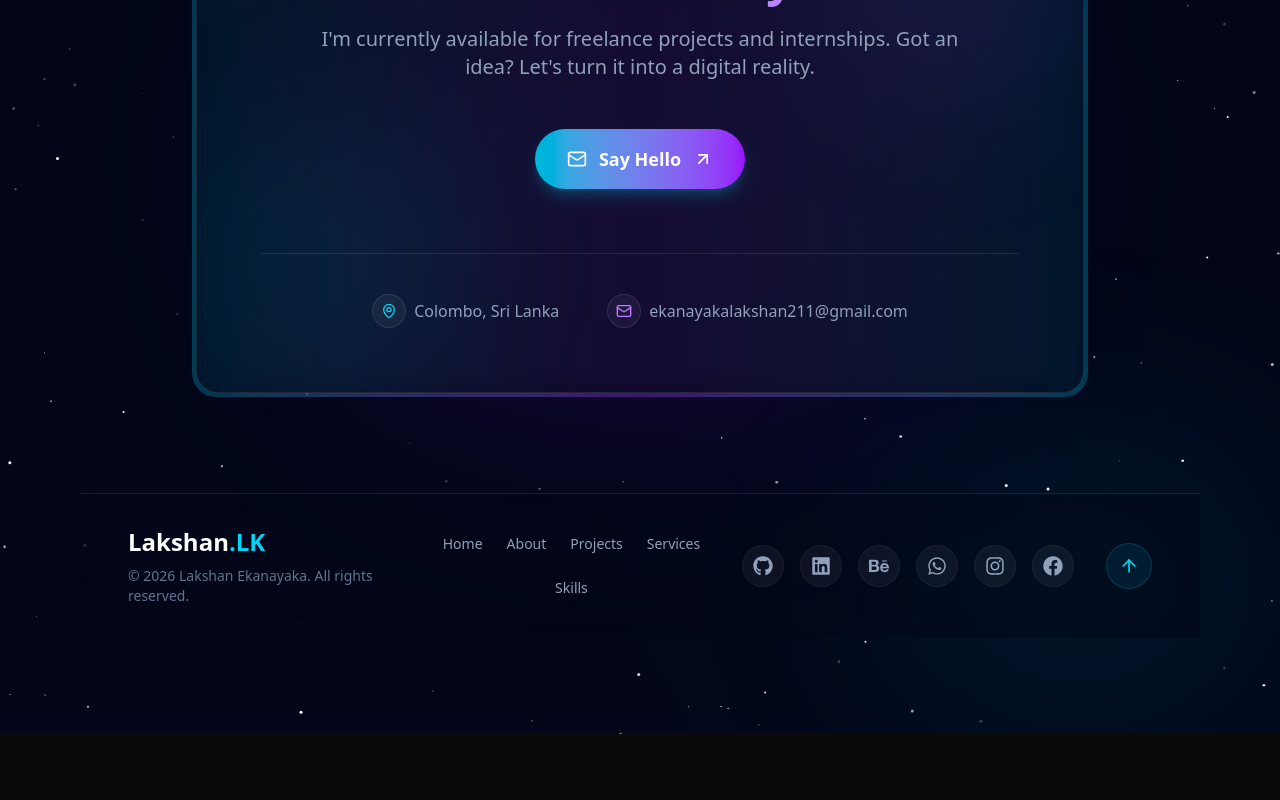
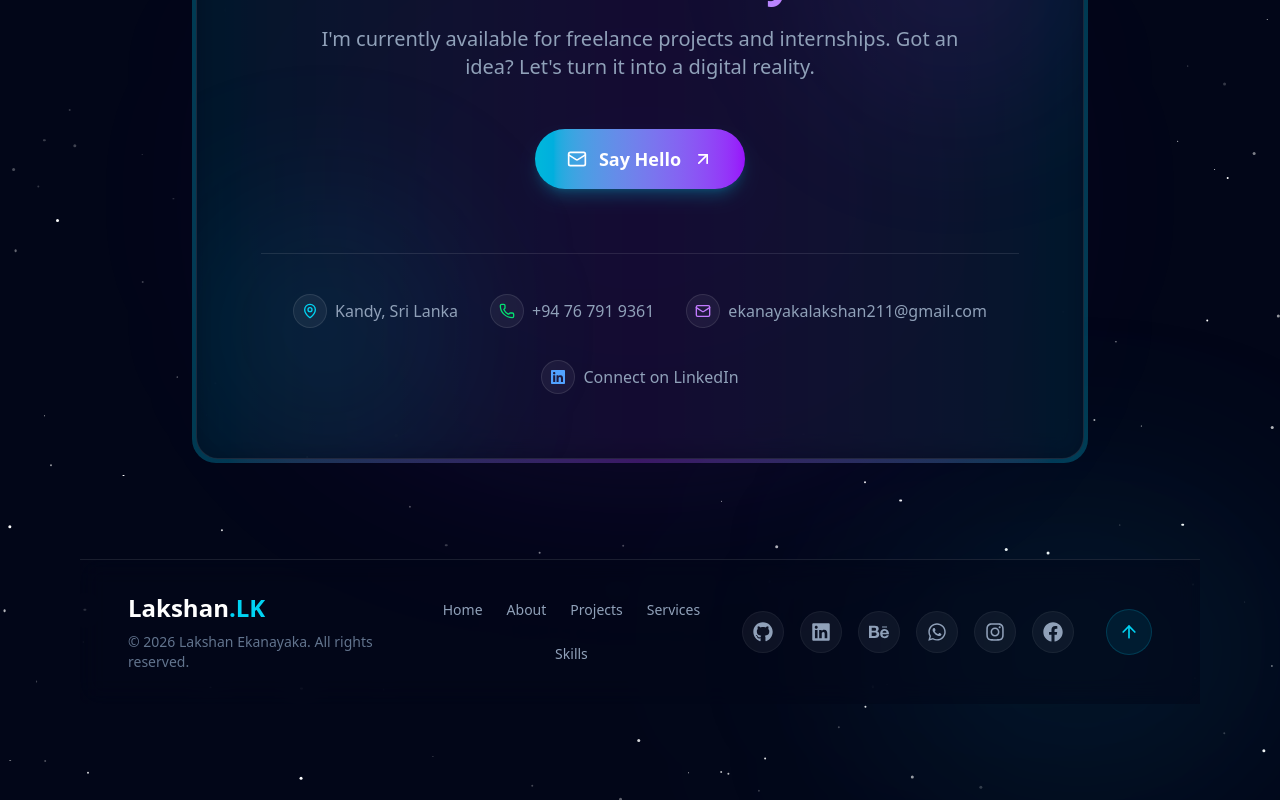
Before and after one commit to Lakshan-lk/Lakshan_Portfolio-, a Next.js app: page / in a window 1280 px wide. Shown: the part 7965-8765 px from the top of the page. Before the commit the page ends 8699 px from the top, so only its background shows below. Built offline with nearby package versions, Linux system fonts and the light colour scheme.

Commit message:
Contact Section Update

```diff
--- a/components/Contact.tsx
+++ b/components/Contact.tsx
@@ -2,17 +2,17 @@
 
 import React from "react";
 import { motion, Variants } from "framer-motion";
-import { Mail, ArrowUpRight, MapPin, ArrowUp } from "lucide-react";
+import { Mail, ArrowUpRight, MapPin, ArrowUp, Phone } from "lucide-react"; // Phone icon added here
 import { FaGithub, FaLinkedin, FaBehance, FaTwitter, FaInstagram, FaFacebook, FaWhatsapp } from "react-icons/fa";
 
 export const Contact = () => {
 
     // --- Configuration ---
     const SOCIAL_LINKS = [
-        { name: "GitHub", icon: FaGithub, url: "https://github.com/ekanayaka" },
+        { name: "GitHub", icon: FaGithub, url: "https://github.com/Lakshan-lk" },
         { name: "LinkedIn", icon: FaLinkedin, url: "https://linkedin.com/in/lakshan-ekanayaka" },
         { name: "Behance", icon: FaBehance, url: "https://behance.net/lakshanekanayaka" },
-        { name: "Whatsapp", icon: FaWhatsapp, url: "https://wa.me/94712345678" },
+        { name: "Whatsapp", icon: FaWhatsapp, url: "https://wa.me/94767919361" },
         { name: "Instagram", icon: FaInstagram, url: "https://www.instagram.com/lakshan_lk_" },
         { name: "Facebook", icon: FaFacebook, url: "https://www.facebook.com/lakshan.ekanayaka.12" },
     ];
@@ -108,20 +108,49 @@ export const Contact = () => {
                                     <ArrowUpRight className="w-5 h-5 group-hover/btn:translate-x-1 group-hover/btn:-translate-y-1 transition-transform" />
                                 </motion.a>
 
-                                {/* Contact Details Row */}
-                                <div className="mt-10 pt-10 border-t border-white/10 w-full flex flex-col md:flex-row items-center justify-center gap-6 md:gap-12 text-slate-400 text-sm md:text-base">
+                                {/* Contact Details Row - UPDATED */}
+                                <div className="mt-10 pt-10 border-t border-white/10 w-full flex flex-wrap items-center justify-center gap-6 md:gap-8 text-slate-400 text-sm md:text-base">
+
+                                    {/* Location */}
                                     <div className="flex items-center gap-2">
                                         <div className="p-2 rounded-full bg-white/5 border border-white/10">
                                             <MapPin className="w-4 h-4 text-cyan-400" />
                                         </div>
-                                        <span>Colombo, Sri Lanka</span>
+                                        <a className="hover:text-white transition-colors">
+                                            <span>Kandy, Sri Lanka</span>
+                                        </a>
                                     </div>
+
+                                    {/* Phone Number */}
+                                    <div className="flex items-center gap-2">
+                                        <div className="p-2 rounded-full bg-white/5 border border-white/10">
+                                            <Phone className="w-4 h-4 text-green-400" />
+                                        </div>
+                                        <a href="tel:+94767919361" className="hover:text-white transition-colors">
+                                            +94 76 791 9361
+                                        </a>
+                                    </div>
+
+                                    {/* Email */}
                                     <div className="flex items-center gap-2">
                                         <div className="p-2 rounded-full bg-white/5 border border-white/10">
                                             <Mail className="w-4 h-4 text-purple-400" />
                                         </div>
-                                        <span className="font-mono">ekanayakalakshan211@gmail.com</span>
+                                        <a href="mailto:[ekanayakalakshan211@gmail.com]" className="hover:text-white transition-colors">
+                                            <span className="font-mono">ekanayakalakshan211@gmail.com</span>
+                                        </a>
                                     </div>
+
+                                    {/* LinkedIn */}
+                                    <div className="flex items-center gap-2">
+                                        <div className="p-2 rounded-full bg-white/5 border border-white/10">
+                                            <FaLinkedin className="w-4 h-4 text-blue-400" />
+                                        </div>
+                                        <a href="https://linkedin.com/in/lakshan-ekanayaka" target="_blank" rel="noopener noreferrer" className="hover:text-white transition-colors">
+                                            Connect on LinkedIn
+                                        </a>
+                                    </div>
+
                                 </div>
                             </div>
                         </div>
```
